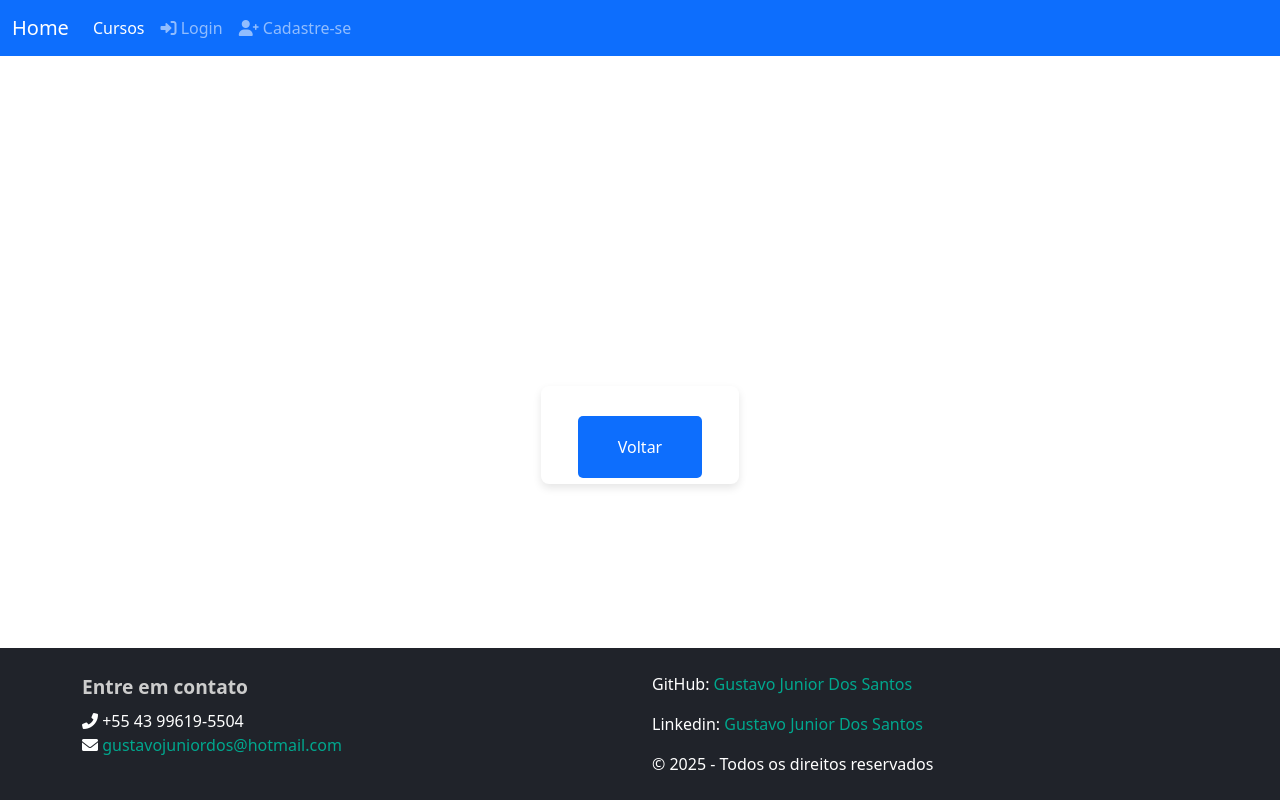
After one commit to gustavodsantos/repo-projects, a Django app: template mysite/cursos/templates/cursos/indice.html in a window 1280 px wide. The commit adds this page. Run offline with Django 5.2, Linux system fonts and the light colour scheme; the template is opened without the code that fills it, so the values that code supplies are empty.

Commit message:
criado a app cursos

```diff
--- a/mysite/base/static/base/css/style.css
+++ b/mysite/base/static/base/css/style.css
@@ -240,3 +240,35 @@
     color: var(--color-primary);
     text-decoration: underline;
 }
+
+.link-cursos {
+    text-decoration: none;
+    color: black;
+}
+
+.link-cursos:focus {
+    outline: 2px solid var(--color-primary);
+}
+
+.link-cursos:hover {
+    color: var(--color-primary);
+}
+
+.btn-custon {
+    color: white;
+    background-color: #0d6efd;
+    border-radius: 5px;
+    padding: 20px 40px;
+    text-decoration: none;
+    font-weight: 500;
+    transition: background-color 0.3s ease, transform 0.2s;
+}
+
+.btn-custon:hover {
+    background-color: #0d6efd;
+    transform: scale(1.05);
+}
+
+.btn-custon:focus {
+    outline: 2px solid var(--color-primary);
+}
--- a/mysite/base/templates/base/base.html
+++ b/mysite/base/templates/base/base.html
@@ -38,6 +38,9 @@
             <!-- Itens de Navegação -->
             <div class="collapse navbar-collapse" id="navbarNav">
                 <ul class="navbar-nav me-auto">
+                    <li class="nav-item">
+                        <a class="nav-link active" aria-current="page" href="{% url 'cursos:indice' %}">Cursos</a>
+                    </li>
                     {% if request.user.is_authenticated %}
                         <li class="nav-item">
                             <a class="nav-link {% if request.resolver_match.url_name == 'password_change' %}active{% endif %}"
--- /dev/null
+++ b/mysite/cursos/apps.py
@@ -0,0 +1,6 @@
+from django.apps import AppConfig
+
+
+class CursosConfig(AppConfig):
+    default_auto_field = 'django.db.models.BigAutoField'
+    name = 'mysite.cursos'
--- /dev/null
+++ b/mysite/cursos/context_processors.py
@@ -0,0 +1,5 @@
+from mysite.cursos import facade
+
+
+def listar_cursos(request):
+    return {'CURSOS': facade.listar_cursos_ordenados()}
--- /dev/null
+++ b/mysite/cursos/templates/cursos/indice.html
@@ -0,0 +1,23 @@
+{% extends 'base/base.html' %}
+{% load static %}
+{% block title %}Gustavo Dev{% endblock title %}
+{% block description %}Página com detalhes do curso {{ curso.titulo }}{% endblock description %}
+{% block body %}
+    <div class="container">
+        {% for curso in cursos %}
+           <article class="row">
+               <div class="col-md-12">
+                   <h1 class="mt-4 mb-3"><a href="{{ curso.get_absolute_url }}" class="link-cursos">{{ curso.titulo }}</a></h1>
+                   <dl>
+                       <dt>Descrição</dt>
+                       <dd>{{ curso.descricao }}</dd>
+                   </dl>
+               </div>
+           </article>
+        {% endfor %}
+        <div>
+            <br>
+            <a class="btn-custon" href="{% url 'base:home' %}">Voltar</a>
+        </div>
+    </div>
+{% endblock body %}
--- a/mysite/settings.py
+++ b/mysite/settings.py
@@ -38,6 +38,7 @@
 
 INSTALLED_APPS = [
     'mysite.base',
+    'mysite.cursos',
     'django.contrib.admin',
     'django.contrib.auth',
     'django.contrib.contenttypes',
@@ -45,6 +46,7 @@
     'django.contrib.messages',
     'django.contrib.staticfiles',
     'django_extensions',
+    'ordered_model',
 ]
 
 MIDDLEWARE = [
--- a/mysite/urls.py
+++ b/mysite/urls.py
@@ -23,6 +23,7 @@
 urlpatterns = [
     path('admin/', admin.site.urls),
     path('', include('mysite.base.urls')),
+    path('cursos/', include('mysite.cursos.urls')),
     path('accounts/', include('django.contrib.auth.urls')),
 ]
 
--- a/pyproject.toml
+++ b/pyproject.toml
@@ -19,6 +19,8 @@
 devpro-s3-storages = "^0.2.0"
 django-extensions = "^3.2.3"
 ipython = "^8.32.0"
+django-ordered-model = "^3.7.4"
+gunicorn = "^23.0.0"
 
 
 [tool.poetry.group.dev.dependencies]
```
Also changed, not shown: mysite/cursos/admin.py (added, +13 -0 lines), mysite/cursos/facade.py (added, +16 -0 lines), mysite/cursos/models.py (added, +18 -0 lines), mysite/cursos/templates/cursos/curso_detalhe.html (added, +25 -0 lines), mysite/cursos/tests/test_views.py (added, +52 -0 lines), mysite/cursos/urls.py (added, +9 -0 lines), mysite/cursos/views.py (added, +13 -0 lines), mysite/cursos/__init__.py (added), mysite/cursos/migrations/0001_initial.py (added), mysite/cursos/migrations/__init__.py (added), mysite/cursos/tests/__init__.py (added), 1 other file.
